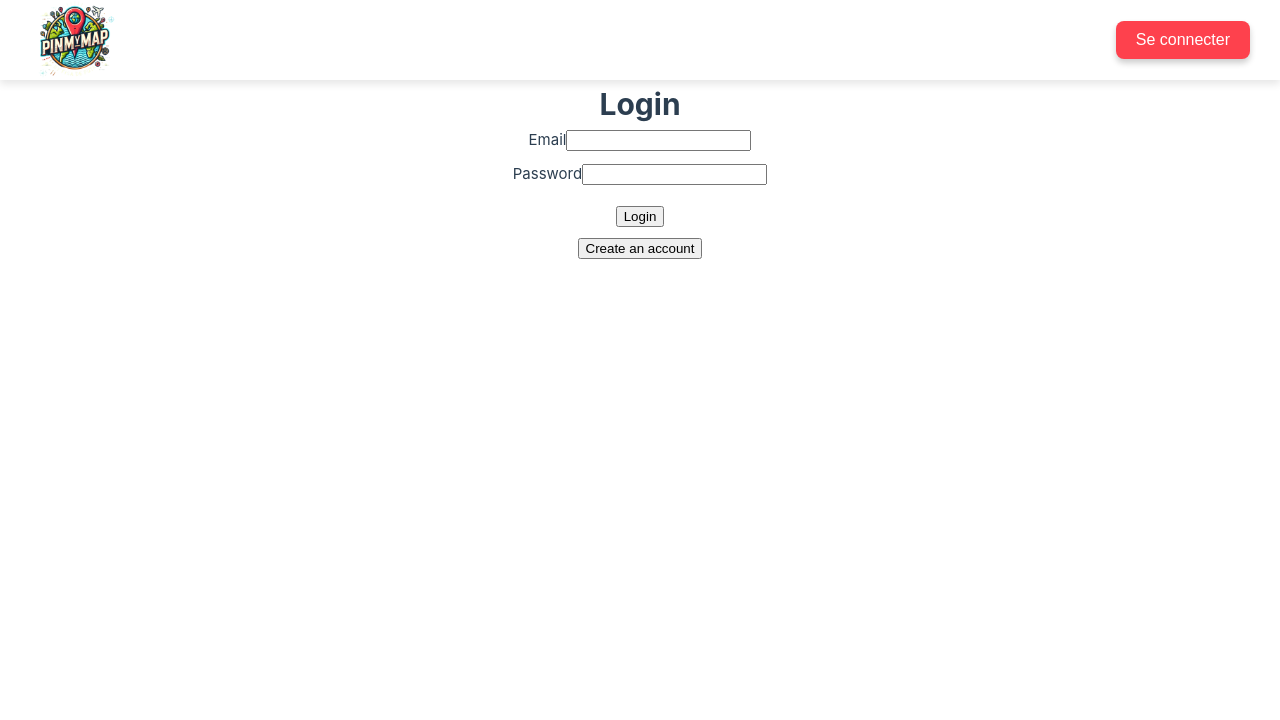
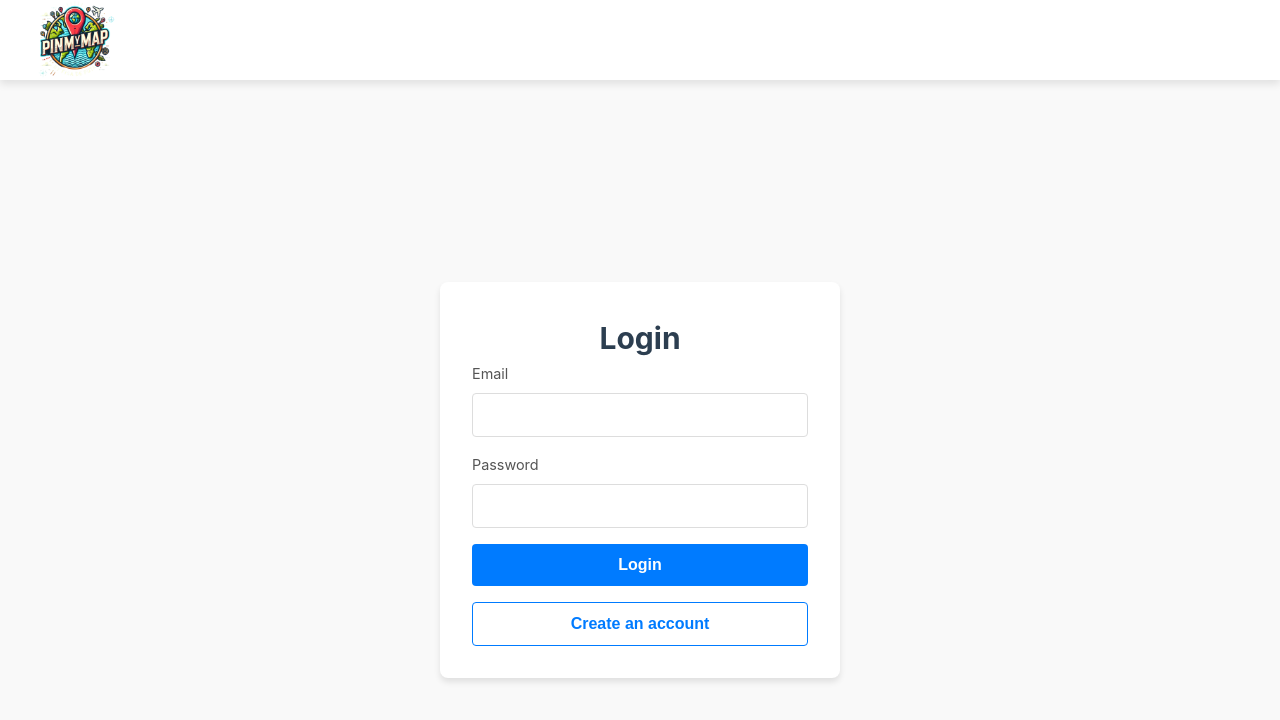
Before and after one commit to TheoBarat/PinMyMap, a Vue app in the folder frontend/: page /login in a window 1280 px wide. Shown: the top 720 px of the page. Built offline with nearby package versions, Linux system fonts and the light colour scheme.

Commit message:
Login token + tout fonctionne LETS GO

```diff
--- a/frontend/src/components/Header.vue
+++ b/frontend/src/components/Header.vue
@@ -3,19 +3,17 @@
     <!-- Logo cliquable -->
     <img alt="Logo" src="../assets/PinMyMapLogo.png" class="logo" @click="goToHome" />
 
-    <!-- Bouton de connexion ou menu profil -->
-    <div v-if="!isLoggedIn" class="auth-button">
-      <CustomButton
-        buttonText="Se connecter"
-        :buttonColor="'rgb(254, 65, 77)'"
-        buttonSize="16px"
-        @click="login"
+    <!-- Menu profil -->
+    <div v-if="isLoggedIn" class="profile-menu">
+      <!-- Avatar et nom de l'utilisateur cliquables pour afficher le menu -->
+      <img
+        alt="Avatar"
+        src="../assets/avatar-placeholder.png"
+        class="avatar"
+        @click="toggleDropdown"
       />
-    </div>
-    <div v-else class="profile-menu">
-      <!-- Avatar et nom de l'utilisateur cliquables pour afficher le menu -->
-      <img alt="Avatar" src="../assets/avatar-placeholder.png" class="avatar" @click="toggleDropdown" />
-      <span class="user-name" @click="toggleDropdown">{{ user.firstName }} {{ user.lastName }}</span>
+
+      <span class="user-name" @click="toggleDropdown"> {{ user.firstName || "Utilisateur" }} {{ user.lastName || "" }} </span>
 
       <!-- Menu déroulant pour se déconnecter -->
       <div v-if="showDropdown" class="dropdown-menu">
@@ -26,33 +24,47 @@
 </template>
 
 <script>
-import CustomButton from "../components/Button.vue";
-
 export default {
   name: "Header",
-  components: {
-    CustomButton,
-  },
   data() {
     return {
       isLoggedIn: false,
       showDropdown: false,
       user: {
-        firstName: "Jean",
-        lastName: "Dupont",
+        firstName: "",
+        lastName: "",
       },
     };
+  },
+  mounted() {
+    this.checkAuth(); // Vérifie l'authentification au chargement
   },
   methods: {
     goToHome() {
       this.$router.push('/');
     },
-    login() {
-      this.isLoggedIn = true;
+    checkAuth() {
+      const token = localStorage.getItem("token");
+      if (token) {
+        try {
+          const payload = JSON.parse(atob(token.split(".")[1])); // Décoder le payload JWT
+          this.isLoggedIn = true;
+          this.user.firstName = payload.firstName || "Utilisateur";
+          this.user.lastName = payload.lastName || "";
+        } catch (error) {
+          console.error("Erreur lors du décodage du token :", error);
+          this.logout(); // Déconnecte si le token est invalide
+        }
+      } else {
+        this.isLoggedIn = false;
+      }
     },
     logout() {
+      localStorage.removeItem("token"); // Supprime le token
       this.isLoggedIn = false;
+      this.user = { firstName: "", lastName: "" };
       this.showDropdown = false;
+      this.$router.push("/login"); // Redirige vers la page de connexion
     },
     toggleDropdown() {
       this.showDropdown = !this.showDropdown;
@@ -78,10 +90,6 @@ export default {
 .logo {
   height: 90px;
   width: 90px;
-  cursor: pointer;
-}
-
-.auth-button {
   cursor: pointer;
 }
 
--- a/frontend/src/components/Login.vue
+++ b/frontend/src/components/Login.vue
@@ -1,32 +1,30 @@
 <template>
     <div class="auth-container">
-      <div v-if="currentUser">
-        <h1>Connecté en tant que {{ currentUser }}</h1>
-        <button @click="logout">Se déconnecter</button>
+      <div v-if="currentUser" class="user-info">
+        <h1>Connecté en tant que <span>{{ currentUser }}</span></h1>
+        <button @click="logout" class="logout-btn">Se déconnecter</button>
       </div>
-      <div v-else>
-        <h1 v-if="isLoginMode">Login</h1>
-        <h1 v-else>Sign Up</h1>
+      <div v-else class="auth-card">
+        <h1>{{ isLoginMode ? "Login" : "Sign Up" }}</h1>
         <form @submit.prevent="isLoginMode ? handleLogin() : handleSignup()">
-          <div>
+          <div class="form-group">
             <label for="email">Email</label>
             <input type="email" id="email" v-model="email" required />
           </div>
-          <div>
+          <div class="form-group">
             <label for="password">Password</label>
             <input type="password" id="password" v-model="password" required />
           </div>
-          <button type="submit">
+          <button type="submit" class="primary-btn">
             {{ isLoginMode ? "Login" : "Sign Up" }}
           </button>
         </form>
-        <button @click="toggleMode">
+        <button @click="toggleMode" class="secondary-btn">
           {{ isLoginMode ? "Create an account" : "Already have an account?" }}
         </button>
       </div>
     </div>
   </template>
-
 
   <script>
   export default {
@@ -41,7 +39,6 @@
     mounted() {
       this.checkAuth(); // Vérifie l'authentification au chargement
     },
-
     methods: {
       async handleLogin() {
         try {
@@ -65,7 +62,7 @@
       },
       async handleSignup() {
         try {
-    console.log("Données envoyées pour inscription :", this.email, this.password); // Log pour déboguer
+          console.log("Données envoyées pour inscription :", this.email, this.password);
           const response = await fetch("http://localhost:3001/users", {
             method: "POST",
             headers: { "Content-Type": "application/json" },
@@ -83,7 +80,6 @@
           alert("An error occurred during signup.");
         }
       },
-
       toggleMode() {
         this.isLoginMode = !this.isLoginMode;
       },
@@ -100,21 +96,111 @@
         localStorage.removeItem("token"); // Supprime le token
         this.currentUser = null; // Réinitialise l'état utilisateur
       },
-
     },
   };
   </script>
 
   <style scoped>
   .auth-container {
-    width: 300px;
-    margin: auto;
+    display: flex;
+    justify-content: center;
+    align-items: center;
+    height: 100vh;
+    background: #f9f9f9;
+  }
+
+  .auth-card {
+    background: #ffffff;
+    padding: 2rem;
+    border-radius: 8px;
+    box-shadow: 0 4px 6px rgba(0, 0, 0, 0.1);
+    width: 100%;
+    max-width: 400px;
     text-align: center;
   }
-  form div {
-    margin-bottom: 10px;
+
+  .user-info {
+    text-align: center;
   }
+
+  .user-info h1 {
+    font-size: 1.5rem;
+    color: #333333;
+  }
+
+  .user-info span {
+    color: #007bff;
+  }
+
+  .form-group {
+    margin-bottom: 1rem;
+    text-align: left;
+  }
+
+  label {
+    display: block;
+    font-size: 0.9rem;
+    margin-bottom: 0.5rem;
+    color: #555555;
+  }
+
+  input {
+    width: 100%;
+    padding: 0.75rem;
+    font-size: 1rem;
+    border: 1px solid #dddddd;
+    border-radius: 4px;
+  }
+
+  input:focus {
+    outline: none;
+    border-color: #007bff;
+  }
+
   button {
-    margin-top: 10px;
+    width: 100%;
+    padding: 0.75rem;
+    font-size: 1rem;
+    border-radius: 4px;
+    border: none;
+    cursor: pointer;
+  }
+
+  .primary-btn {
+    background: #007bff;
+    color: white;
+    font-weight: bold;
+    transition: background 0.3s;
+  }
+
+  .primary-btn:hover {
+    background: #0056b3;
+  }
+
+  .secondary-btn {
+    background: transparent;
+    color: #007bff;
+    font-weight: bold;
+    margin-top: 1rem;
+    border: 1px solid #007bff;
+    transition: all 0.3s;
+  }
+
+  .secondary-btn:hover {
+    background: #007bff;
+    color: white;
+  }
+
+  .logout-btn {
+    background: #dc3545;
+    color: white;
+    padding: 0.5rem 1rem;
+    font-weight: bold;
+    border-radius: 4px;
+    transition: background 0.3s;
+  }
+
+  .logout-btn:hover {
+    background: #a71d2a;
   }
   </style>
```
Also changed, not shown: 1 other file (tests, documents, lock files or other folders). Lines whose indentation alone changed are shown as unchanged.
